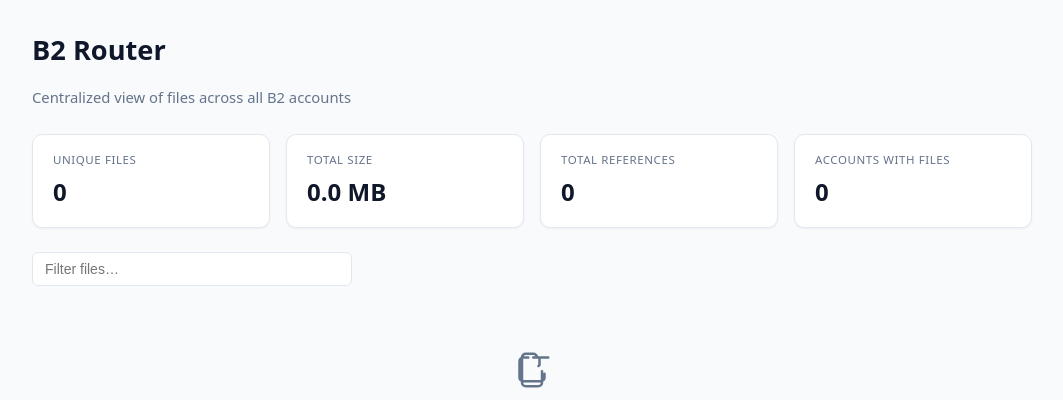
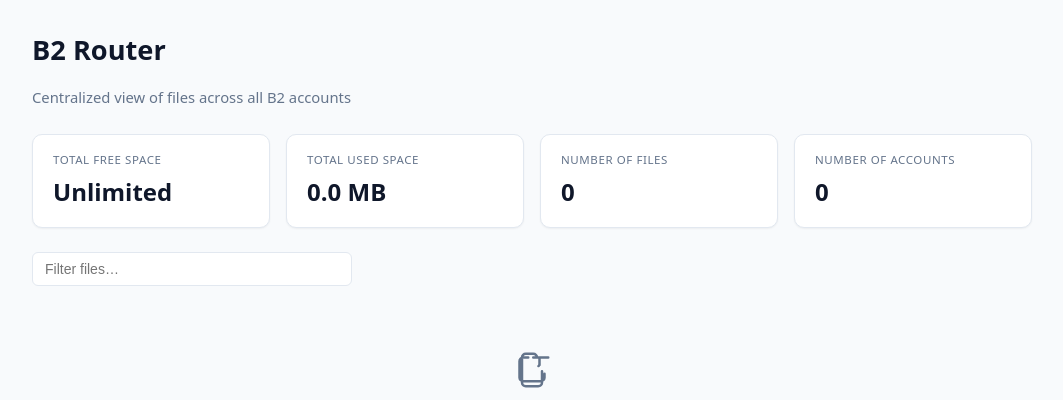
Before and after one commit to txtr/b2router, a Flask app: page / in a window 1280 px wide. Shown: the part 73-473 px from the top of the page, without its empty margins (108-1171 px from the left). Run offline with Flask 3, Linux system fonts and the light colour scheme.

Commit message:
feat: stat cards now show Total Free/Used Space, Number of Files/Accounts

```diff
--- a/src/b2router/services/pool.py
+++ b/src/b2router/services/pool.py
@@ -203,11 +203,21 @@ class AccountPool:
         all_accounts = set()
         for e in self._file_cache.values():
             all_accounts.update(e.accounts)
+        # Capacity stats across all accounts
+        total_capacity_bytes = sum(s.capacity_bytes for s in self._states.values())
+        total_used_bytes = sum(s.used_bytes for s in self._states.values())
+        total_free_bytes = (total_capacity_bytes - total_used_bytes
+                            if total_capacity_bytes > 0 else 0)
         return {
             "unique_files": total_files,
             "total_size_bytes": total_size,
             "total_account_references": total_account_refs,
             "accounts_with_files": len(all_accounts),
+            "number_of_files": total_files,
+            "number_of_accounts": len(self._accounts),
+            "total_capacity_bytes": total_capacity_bytes,
+            "total_used_bytes": total_used_bytes,
+            "total_free_bytes": total_free_bytes,
         }
 
     # --- Upload Routing (Best-Fit Packing) ---
--- a/src/b2router/templates/fragments/stats.html
+++ b/src/b2router/templates/fragments/stats.html
@@ -1,18 +1,18 @@
 <div class="stats">
     <div class="stat">
-        <div class="stat-label">Unique Files</div>
-        <div class="stat-value">{{ stats.unique_files }}</div>
+        <div class="stat-label">Total Free Space</div>
+        <div class="stat-value">{{ stats.total_free_space }}</div>
     </div>
     <div class="stat">
-        <div class="stat-label">Total Size</div>
-        <div class="stat-value">{{ stats.total_size_mb }} MB</div>
+        <div class="stat-label">Total Used Space</div>
+        <div class="stat-value">{{ stats.total_used_space }}</div>
     </div>
     <div class="stat">
-        <div class="stat-label">Total References</div>
-        <div class="stat-value">{{ stats.total_account_references }}</div>
+        <div class="stat-label">Number of Files</div>
+        <div class="stat-value">{{ stats.number_of_files }}</div>
     </div>
     <div class="stat">
-        <div class="stat-label">Accounts with Files</div>
-        <div class="stat-value">{{ stats.accounts_with_files }}</div>
+        <div class="stat-label">Number of Accounts</div>
+        <div class="stat-value">{{ stats.number_of_accounts }}</div>
     </div>
 </div>
--- a/src/b2router/web.py
+++ b/src/b2router/web.py
@@ -1,6 +1,6 @@
 from __future__ import annotations
+
 from datetime import datetime
-
 from typing import Any
 
 from flask import (
@@ -43,11 +43,16 @@ def _format_files(raw: list[dict[str, Any]]) -> list[dict[str, Any]]:
         })
     return formatted
 def _format_stats(stats: dict[str, Any]) -> dict[str, Any]:
+    free_bytes = stats["total_free_bytes"]
+    used_bytes = stats["total_used_bytes"]
+    capacity_bytes = stats["total_capacity_bytes"]
+    free_mb = round(free_bytes / (1024 * 1024), 1)
+    used_mb = round(used_bytes / (1024 * 1024), 1)
     return {
-        "unique_files": stats["unique_files"],
-        "total_size_mb": round(stats["total_size_bytes"] / (1024 * 1024), 2),
-        "total_account_references": stats["total_account_references"],
-        "accounts_with_files": stats["accounts_with_files"],
+        "total_free_space": "Unlimited" if capacity_bytes == 0 else f"{free_mb} MB",
+        "total_used_space": f"{used_mb} MB",
+        "number_of_files": stats["number_of_files"],
+        "number_of_accounts": stats["number_of_accounts"],
     }
 
 
```
